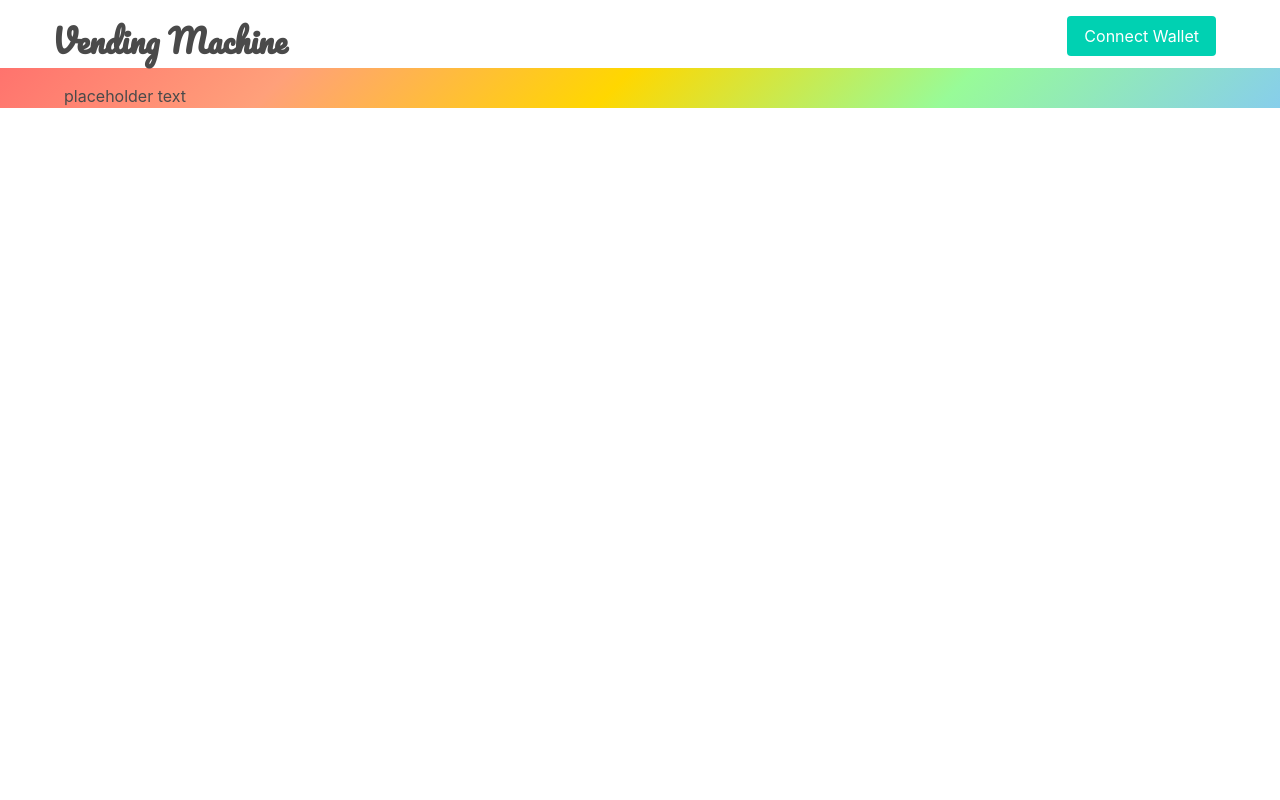
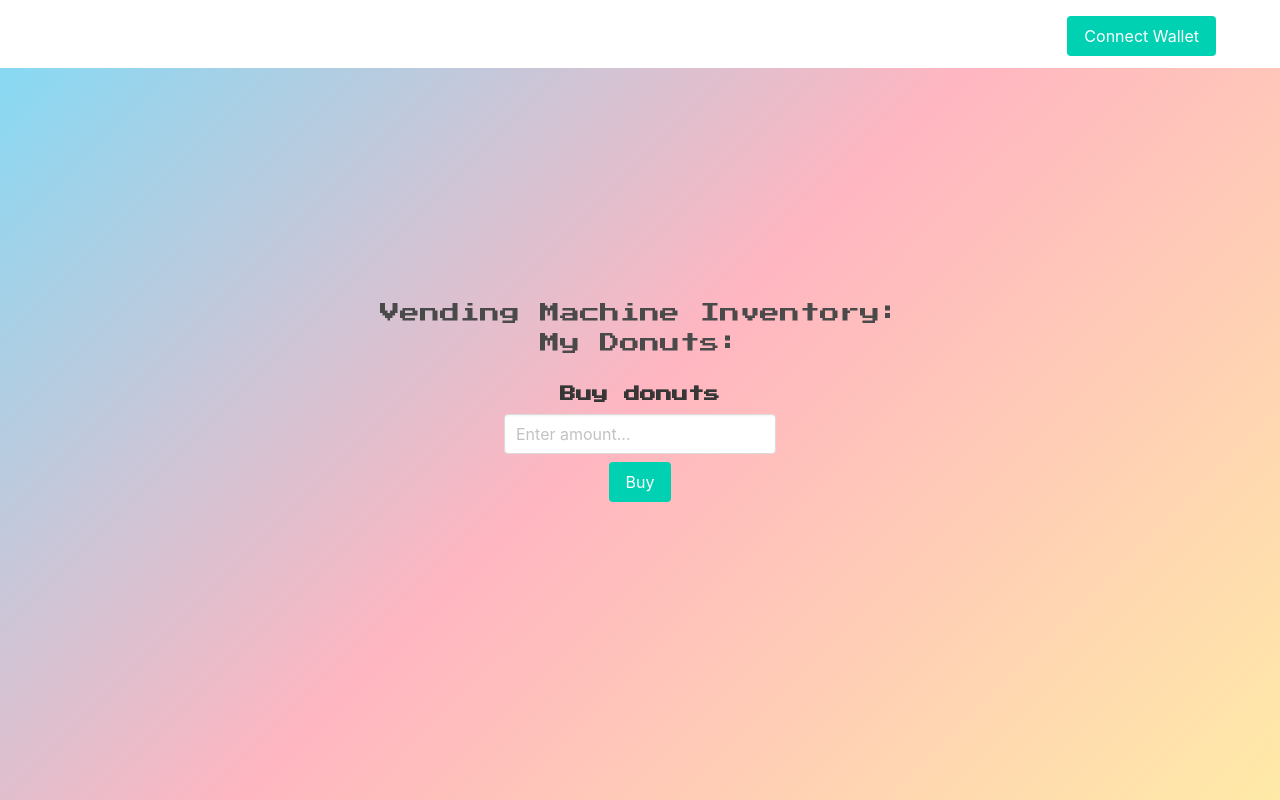
Before and after one commit to aapsi/vending-machine-app, a Next.js app: page /vending-machine in a window 1280 px wide. Built offline with nearby package versions, Linux system fonts and the light colour scheme.

Commit message:
final changes

```diff
--- a/blockchain/vending.js
+++ b/blockchain/vending.js
@@ -1,12 +1,19 @@
 // the sole purpose of this file is to export a local copy of our smart contract
-import Web3 from 'web3';
+// import Web3 from 'web3';
 
-const provider = new Web3.providers.HttpProvider(
-    "https://sepolia.infura.io/v3/a1c4b346baee4857b15d643b84f08920"
-)
+// const provider = new Web3.providers.HttpProvider(
+//     "https://sepolia.infura.io/v3/a1c4b346baee4857b15d643b84f08920"
+// )
 
-const web3 = new Web3(provider)
+// const web3 = new Web3(provider)
 
 const abi = [{"inputs":[],"stateMutability":"nonpayable","type":"constructor"},{"inputs":[{"internalType":"address","name":"","type":"address"}],"name":"donutBalances","outputs":[{"internalType":"uint256","name":"","type":"uint256"}],"stateMutability":"view","type":"function"},{"inputs":[],"name":"getVendingMachineBalance","outputs":[{"internalType":"uint256","name":"","type":"uint256"}],"stateMutability":"view","type":"function"},{"inputs":[],"name":"owner","outputs":[{"internalType":"address","name":"","type":"address"}],"stateMutability":"view","type":"function"},{"inputs":[{"internalType":"uint256","name":"amount","type":"uint256"}],"name":"purchase","outputs":[],"stateMutability":"payable","type":"function"},{"inputs":[{"internalType":"uint256","name":"amount","type":"uint256"}],"name":"restock","outputs":[],"stateMutability":"nonpayable","type":"function"}]
 
-const vmContract = new web3.eth.Contract(abi, "0xA5Bb567A147020Db4c6D1f11469b586dDFbA9218")
+const vendingMachineContract = web3 => {
+    return new web3.eth.Contract(
+        abi,
+        "0xA5Bb567A147020Db4c6D1f11469b586dDFbA9218"
+        )
+}
+
+export default vendingMachineContract;
--- a/pages/vending-machine.js
+++ b/pages/vending-machine.js
@@ -1,6 +1,7 @@
 import Head from 'next/head';
-import { useState } from 'react';
+import { useState, useEffect } from 'react';
 import Web3 from 'web3';
+import vendingMachineContract from '@/blockchain/vending';
 import 'bulma/css/bulma.css';
 import styles from '../styles/vendingMachine.module.css';
 
@@ -15,36 +16,98 @@ const VendingMachine = () => {
     // window.ethereum -> this object is only going to exist if user has installed metamask
 
     const [error, setError] = useState('');
-    let web3;
+    const [inventory, setInventory] = useState('');
+    const [successMsg, setSuccessMsg] = useState('');
+    const [myDonutCount, setMyDonutCount] = useState('');
+    const [buyCount, setBuyCount] = useState('');
+    const [web3, setWeb3] = useState(null);
+    const [address, setAddress] = useState('');
+    const [vmContract, setVmContract] = useState(null);
+
+
+    // when you have to load something after all the components of the page are loaded
+    // we only have to run this when vmContract & address change
+    useEffect(()=> {
+        if (vmContract && address) getInventoryHandler();
+        if (vmContract && address) getMyDonutCountHandler();
+    }, [vmContract, address])
+
+    const getInventoryHandler = async () => {
+        // whenever we basically read from the blockchain we use call and not send as we dont have to send in any ether
+        const inventory = await vmContract.methods.getVendingMachineBalance().call();
+        // the above returns a promise so we will need async and await
+        setInventory(inventory);
+    }
+
+    // the accounts will not load as soon as the page loads so we cannot use useEffect here
+    const getMyDonutCountHandler = async () => {
+        const count = await vmContract.methods.donutBalances(address).call();
+        setMyDonutCount(count);
+    }
+
+    const updateDonutQty = event => {
+        setBuyCount(event.target.value);
+    }
+
+    const buyDonutHandler = async () => {
+
+
+        try {
+            await vmContract.methods.purchase(buyCount).send({
+                from: address,
+                value: web3.utils.toWei('0.001', 'ether') * buyCount
+            })
+            setSuccessMsg(`${buyCount} donuts purchased!`)
+            if (vmContract && address) getInventoryHandler();
+            if (vmContract && address) getMyDonutCountHandler();
+        }
+
+        catch(err) {
+            setError(err.message)
+        }
+    }
 
     const connectWalletHandler = async () => {
+        // check if metamask is available
         if(typeof window !== "undefined" && typeof window.ethereum !== "undefined") {
             // we will first request the accounts to check if the connection is established
             try{
-                window.ethereum.request({ method: "eth_requestAccounts"})
-                web3 = new Web3()
+                // request wallet connect
+                await window.ethereum.request({ method: "eth_requestAccounts"})
+                // set web3 instance
+                const web3 = new Web3(window.ethereum)
+                setWeb3(web3)
+                // get list of accounts
+                const account = await web3.eth.getAccounts();
+                setAddress(account[0]);
+
+                // create a local contract copy
+                const vm = vendingMachineContract(web3)
+                setVmContract(vm)
+
             } catch(err) {
                 setError(err.message)
             }
-
 
         } else {
             console.log("Please install Metamask")
         }
     }
     return (
-        <div className={styles.main}>
-        <Head>
-            <title>Vending Machine App</title>
-            <meta name="description" content="A blockchain vending machine app" />
-            <link rel="stylesheet" href="https://fonts.googleapis.com/css2?family=Pacifico&display=swap" />
-        </Head>
-            <nav className='navbar mt-4 mb-4'>
+        <div className={`${styles.main} full-height `}>
+            <Head>
+                <title>Vending Machine App</title>
+                <meta name="description" content="A blockchain vending machine app" />
+                {/* <link rel="stylesheet" href="https://fonts.googleapis.com/css2?family=Pacifico&display=swap" /> */}
+                <link href="https://fonts.googleapis.com/css2?family=Press+Start+2P&display=swap" rel="stylesheet" />
+
+            </Head>
+            <nav className='navbar is-fixed-top mb-4'>
                 <div className='container'>
-                    <div className='navbar-brand'>
+                    <div className='navbar-brand mt-4'>
                         <h1>Vending Machine</h1>
                     </div>
-                    <div className='navbar-end'>
+                    <div className='navbar-end mt-4'>
                         <button onClick = {connectWalletHandler} className='button is-primary'>Connect Wallet</button>
                     </div>
                 </div>
@@ -52,16 +115,48 @@ const VendingMachine = () => {
             {/* semactic dividing element */}
             <section>
                 {/* className='container'-> bulma convention to give some padding and spacing */}
-                <div className='container'>
-                    <p>placeholder text</p>
+                <div className='container has-text-centered  mb-10'>
+                    <h2>Vending Machine Inventory: {inventory} </h2>
                 </div>
             </section>
             <section>
                 {/* className='container'-> bulma convention to give some padding and spacing */}
-                <div className='container has-text-danger'>
-                    <p>{error}</p>
+                <div className='container has-text-centered full-height mb-10'>
+                    <h2>My Donuts: {myDonutCount} </h2>
                 </div>
             </section>
+            <section className="mt-5 has-text-centered full-height">
+              <div className="container">
+                <div className="field">
+                  <label className="label">Buy donuts</label>
+                  <div className="control">
+                    <input onChange= {updateDonutQty} className="input" type="type" placeholder="Enter amount..." />
+                  </div>
+                  <button
+                    onClick={buyDonutHandler}
+                    className="button is-primary mt-2 my-button"
+                  >Buy</button>
+                </div>
+              </div>
+          </section>
+          <section className="has-text-centered full-height">
+              {/* className='container'-> bulma convention to give some padding and spacing */}
+              <div className="container has-text-danger">
+                <p>{error}</p>
+              </div>
+          </section>
+          <section className="has-text-centered full-height">
+              <div className="container has-text-success">
+                  <p>{successMsg}</p>
+              </div>
+          </section>
+          <div class="donut-container">
+                {/* <!-- Add multiple donut elements here --> */}
+                <div class="donut"></div>
+                <div class="donut"></div>
+                <div class="donut"></div>
+                {/* <!-- Add more donuts as needed --> */}
+            </div>
         </div>
 
     )
--- a/styles/vendingMachine.module.css
+++ b/styles/vendingMachine.module.css
@@ -1,22 +1,76 @@
 /* styles.css */
 .main {
-    background: linear-gradient(135deg, #ff6b6b, #ffa07a, #ffd700, #98fb98, #87ceeb);
+    background: linear-gradient(135deg, #7fdcf7, #ffb6c1, #ffeaa7);
+    margin: 0; /* Remove default margin to fill the entire viewport */
+    min-height: 100vh; /* Ensure full viewport height */
+    background: linear-gradient(135deg, #7fdcf7, #ffb6c1, #ffeaa7);
+    display: flex;
+    flex-direction: column;
+    align-items: center;
+    justify-content: center;
+    font-family: 'Press Start 2P', cursive;
+    padding: 1rem;
+    font-size: 20px;
+    font-weight: bold;
+
+
 }
 
 
 .main h1 {
-    font-family: 'Pacifico', cursive;
-    font-size: 2em;
+    font-family: 'Press Start 2P', cursive; /* Use a game-like font */
+    text-transform: uppercase; /* Convert text to uppercase for authenticity */
+    letter-spacing: 4px; /* Increase letter spacing for a pixelated look */
+    font-size: 30px;
     font-weight: bold;
+    animation: blink 1s infinite;
 }
 
-/* styles.css */
-/* Apply Pacifico font to headings */
-/* h1, h2, h3, h4, h5, h6 {
-    font-family: 'Pacifico', cursive;
-} */
 
-/* Apply Pacifico font to buttons */
-.button {
-    font-family: 'Pacifico', cursive;
+.donut-container {
+    position: absolute;
+    top: 0;
+    left: 0;
+    width: 100%;
+    height: 100%;
+    pointer-events: none; /* Don't capture mouse events */
+    z-index: 5; /* Push the donuts behind the content */
 }
+
+
+
+.donut {
+    width: 20px;
+    height: 20px;
+    border-radius: 50%;
+    background-color: #ff6347; /* Donut color */
+    position: absolute;
+    animation: fall 5s linear infinite; /* Adjust duration as needed */
+    opacity: 0.7; /* Initial opacity */
+}
+
+@keyframes fall {
+    0% {
+        transform: translateY(-50px); /* Starting position just above the viewport */
+        opacity: 0.7; /* Slight opacity for depth */
+    }
+    100% {
+        transform: translateY(calc(100vh + 50px)); /* Ending position just below the viewport */
+        opacity: 0.3; /* Decrease opacity as donuts move down */
+    }
+}
+
+.my-button {
+    font-family: 'Press Start 2P', cursive;
+    background: linear-gradient(135deg, #7fdcf7, #ffb6c1, #ffeaa7);
+    /* You can adjust the gradient colors as needed */
+    color: #fff; /* Set the text color to white or any color that contrasts with the background */
+    /* Add any other button styles you need */
+}
+
+
+@keyframes blink {
+    0% { opacity: 1; }
+    50% { opacity: 0; }
+    100% { opacity: 1; }
+}
```
